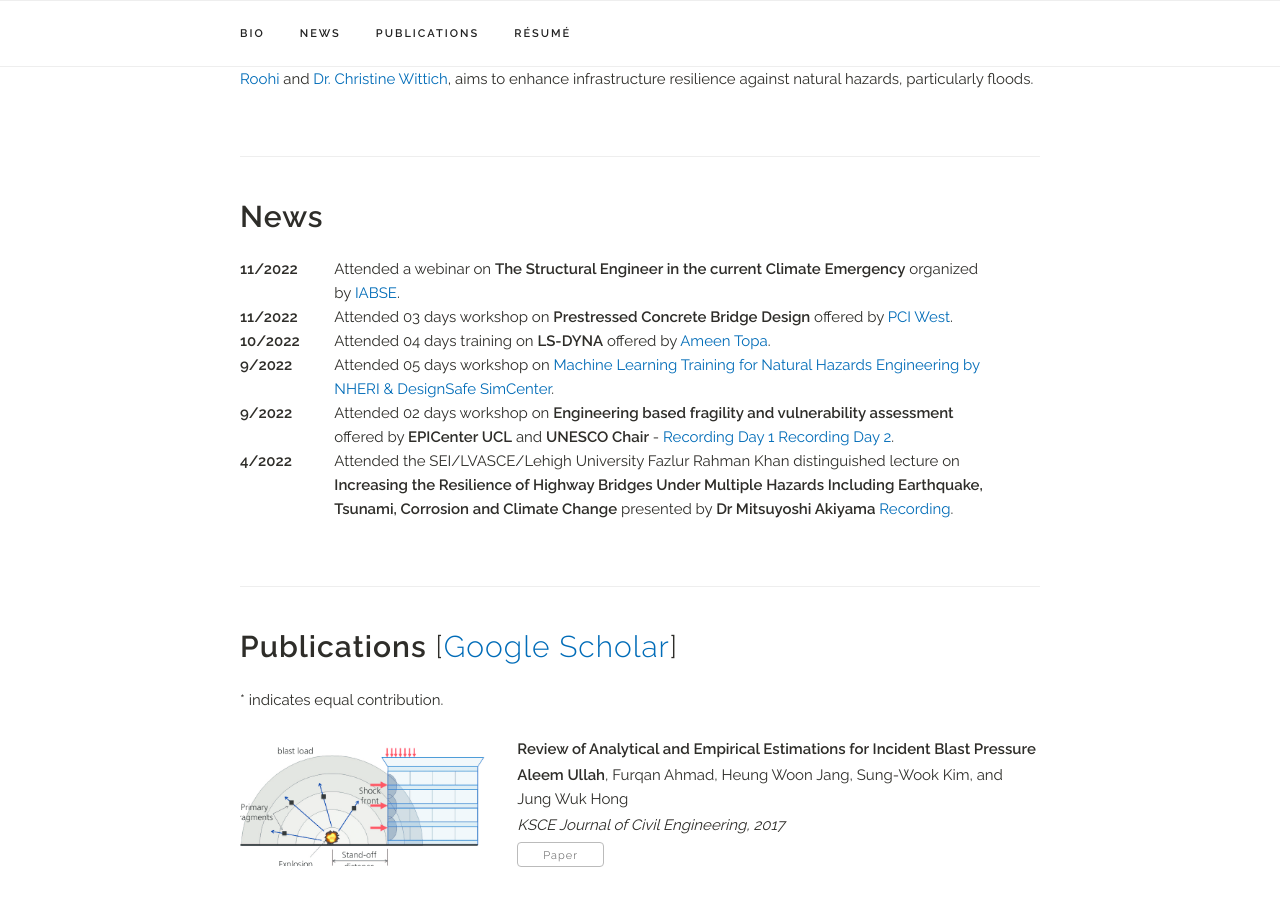
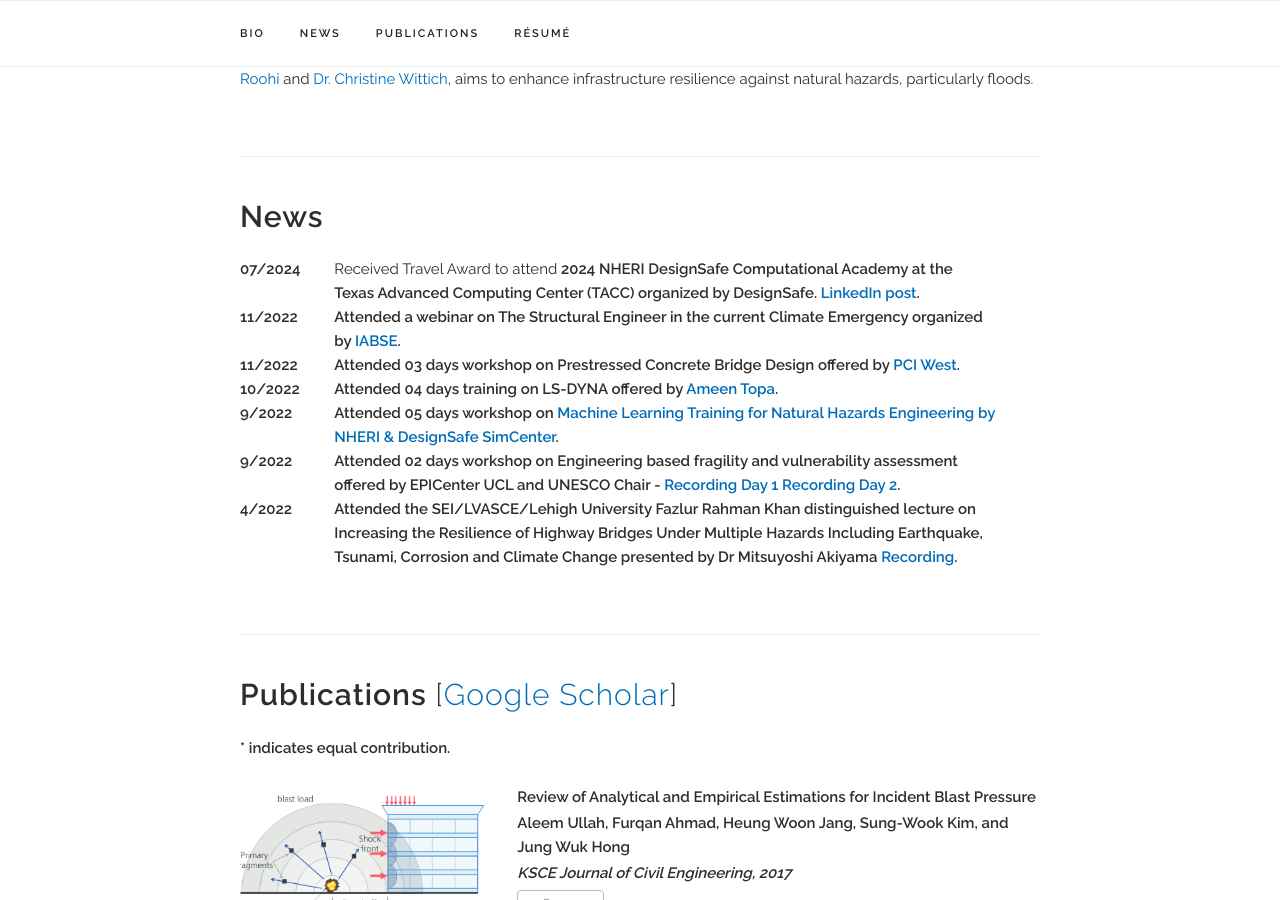
Before and after one commit to aullah9/aullah9.github.io, a Jekyll site: the page built from index.html, in a window 1280 px wide and 900 px high, scrolled down 426 px. Built offline with Jekyll 4.4.1, drawn with Linux system fonts in a browser that asks for light colours; a style sheet for code colours, icons or effects is not loaded.

Commit message:
modification_0014

```diff
--- a/_data/news.yaml
+++ b/_data/news.yaml
@@ -3,6 +3,9 @@ news:
 
 # - title: "<a href='https://gitlab.com/LMSAL_HUB/aia_hub/aiapy'>aiapy</a> is now citeable! <b>available at <a href='https://zenodo.org/record/4016983#.X1gmHGdKhMN'>Zenodo</a></b>"
 #  date: "09/2020"
+- title: "Received Travel Award to attend <b>2024 NHERI DesignSafe Computational Academy<b> at the <b>Texas Advanced Computing Center (TACC)<b> organized by <b>DesignSafe<b>. <a href='https://www.linkedin.com/posts/aleemu_nheri-designsafe-floodresilience-activity-7226091922275057664-ClpT?utm_source=share&utm_medium=member_desktop'>LinkedIn post</a>."
+  date: "07/2024"
+
 - title: "Attended a webinar on <b>The Structural Engineer in the current Climate Emergency</b> organized by <a href='https://iabse.org/elearning/webinars'>IABSE</a>."
   date: "11/2022"
 
```
